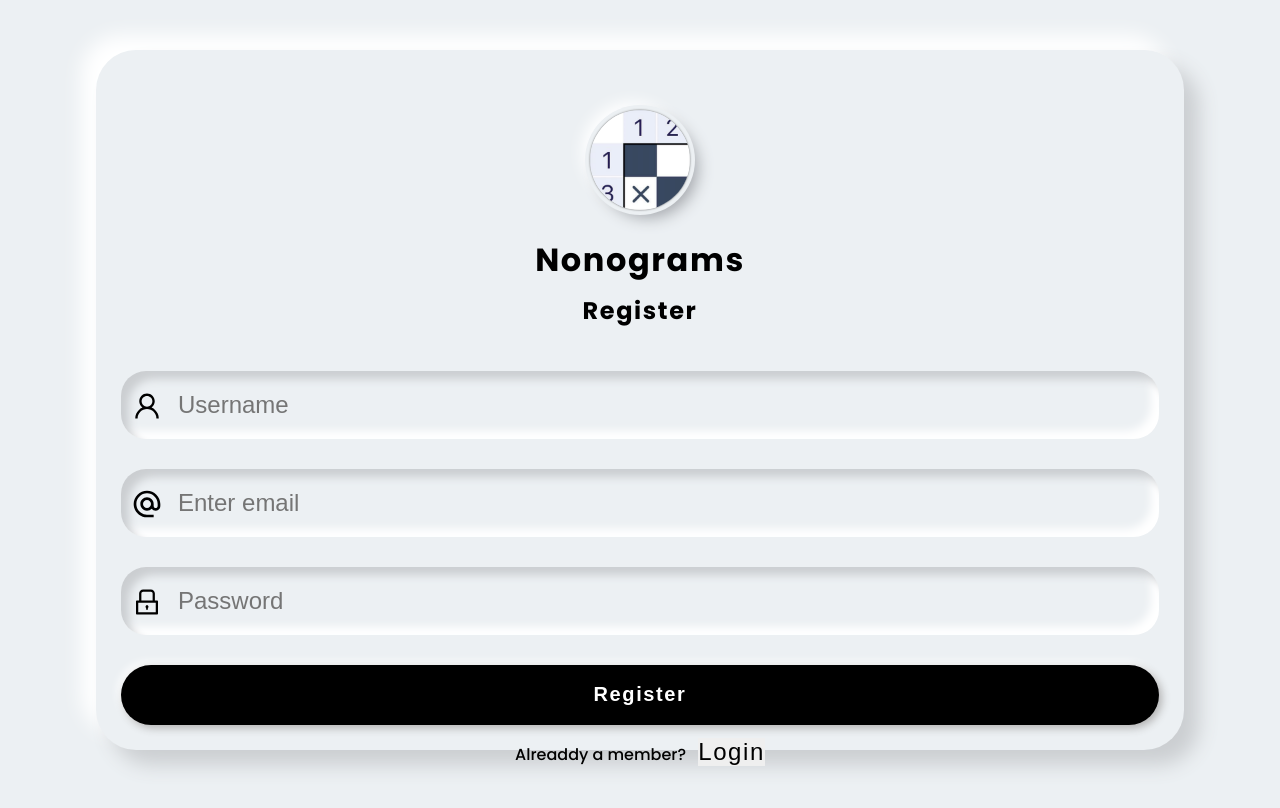
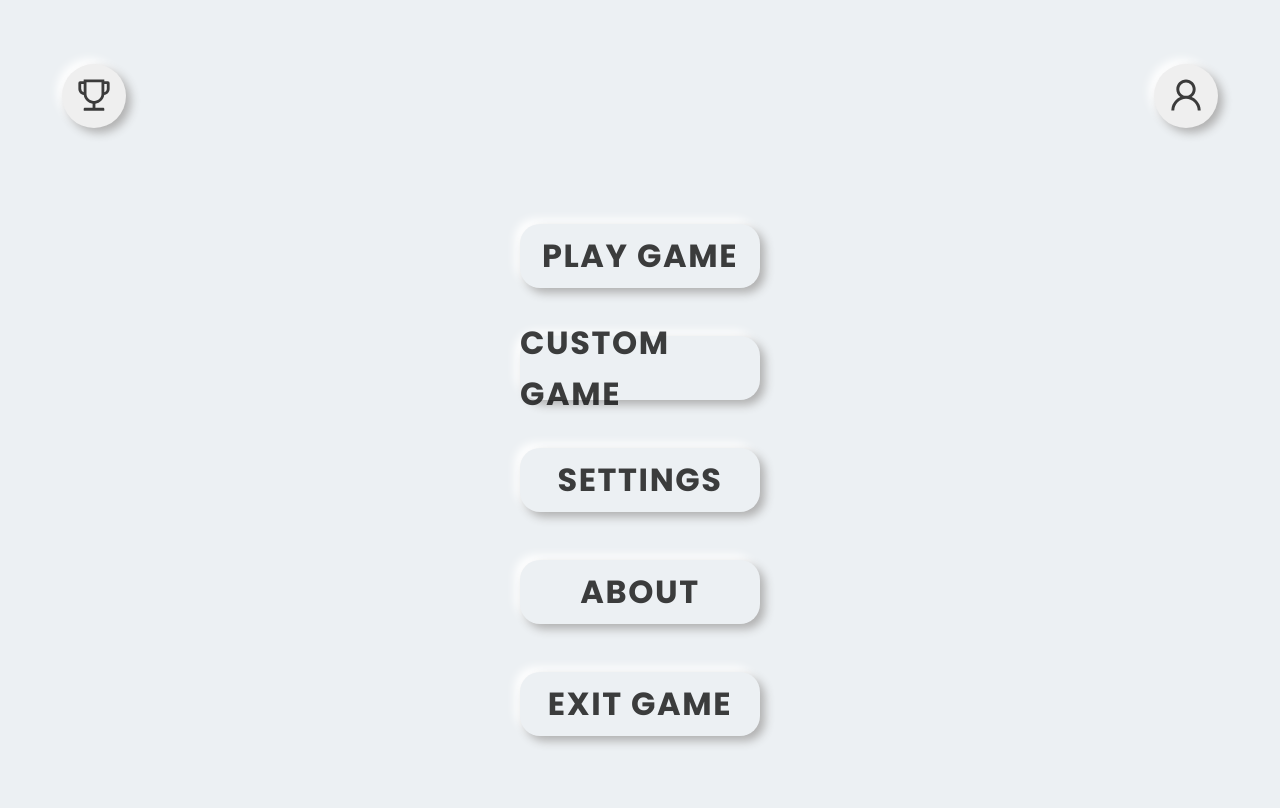
Before and after one commit to Marian-Janolek/nonograms, a React (Create React App) app in the folder frontend/: page / in a window 1280 px wide. Shown: the top 808 px of the page. Built offline with nearby package versions, Linux system fonts and the light colour scheme; a web font is replaced by a local one.

Commit message:
add generic button and navbar

```diff
--- a/frontend/src/App.tsx
+++ b/frontend/src/App.tsx
@@ -1,10 +1,15 @@
-import Login from './components/Login';
+import Login from './pages/Login';
+import { BrowserRouter as Router, Route, Routes } from 'react-router-dom';
+import Home from './pages/Home';
 
 function App() {
   return (
-    <div>
-      <Login />
-    </div>
+    <Router>
+      <Routes>
+        <Route path="/register" element={<Login />} />
+        <Route path="/" element={<Home />} />
+      </Routes>
+    </Router>
   );
 }
 
--- /dev/null
+++ b/frontend/src/components/Button.tsx
@@ -0,0 +1,38 @@
+import React from 'react';
+import styled from 'styled-components';
+import { Link } from 'react-router-dom';
+
+interface TextI {
+  text: string;
+  path: string;
+}
+
+const Button: React.FC<TextI> = ({ text, path }) => {
+  return (
+    <Link to={path}>
+      <Wrapper>
+        <span>{text}</span>
+      </Wrapper>
+    </Link>
+  );
+};
+
+const Wrapper = styled.div`
+  text-transform: uppercase;
+  width: 15rem;
+  height: 4rem;
+  box-shadow: 5px 5px 10px #b1b1b1, -5px -5px 10px #fff;
+  border-radius: 20px;
+  display: flex;
+  align-items: center;
+  justify-content: center;
+
+  span {
+    font-size: var(--bigger-font-size);
+    letter-spacing: var(--spacing);
+    font-weight: var(--font-bold);
+    opacity: 0.75;
+  }
+`;
+
+export default Button;
--- /dev/null
+++ b/frontend/src/components/HomeMenu.tsx
@@ -0,0 +1,33 @@
+import React from 'react';
+import styled from 'styled-components';
+import { Navbar, Button } from './';
+
+const HomeMenu: React.FC = () => {
+  return (
+    <Wrapper className="wrapper">
+      <Navbar />
+      <div className="select-btns">
+        <Button text="play game" path="selectGame" />
+        <Button text="custom game" path="customGame" />
+        <Button text="settings" path="settings" />
+        <Button text="about" path="about" />
+        <Button text="exit game" path="exit" />
+      </div>
+    </Wrapper>
+  );
+};
+
+const Wrapper = styled.div`
+  display: flex;
+  flex-direction: column;
+  justify-content: space-between;
+
+  .select-btns {
+    display: flex;
+    flex-direction: column;
+    gap: 3rem;
+    padding-bottom: 4rem;
+  }
+`;
+
+export default HomeMenu;
--- /dev/null
+++ b/frontend/src/components/Navbar.tsx
@@ -0,0 +1,37 @@
+import React from 'react';
+import { AiOutlineUser, AiOutlineTrophy } from 'react-icons/ai';
+import styled from 'styled-components';
+
+const Navbar: React.FC = () => {
+  return (
+    <Wrapper>
+      <button>
+        <AiOutlineTrophy />
+      </button>
+      <button>
+        <AiOutlineUser />
+      </button>
+    </Wrapper>
+  );
+};
+
+const Wrapper = styled.nav`
+  display: flex;
+  align-items: center;
+  justify-content: space-between;
+  flex-direction: row;
+  width: 95%;
+  button {
+    width: 4rem;
+    height: 4rem;
+    border-radius: 50%;
+    box-shadow: 5px 5px 10px #b1b1b1, -5px -5px 10px #fff;
+
+    svg {
+      font-size: 2.5rem;
+      opacity: 0.75;
+    }
+  }
+`;
+
+export default Navbar;
--- /dev/null
+++ b/frontend/src/components/index.js
@@ -0,0 +1,5 @@
+import Navbar from './Navbar';
+import HomeMenu from './HomeMenu';
+import Button from './Button';
+
+export { Navbar, HomeMenu, Button };
--- a/frontend/src/index.css
+++ b/frontend/src/index.css
@@ -15,9 +15,7 @@
   --z-fixed: 100;
   --spacing: 0.1rem;
   --radius: 0.25rem;
-  --max-width: 1170px;
   --main-color: #ecf0f3;
-  --gray-color: #515152;
   --shadow: 0 5px 15px rgba(0, 0, 0, 0.2);
   --transition: all 0.4s linear;
 }
@@ -48,13 +46,9 @@ body {
   font-weight: var(--font-medium);
   line-height: 1.6;
   background-color: var(--main-color);
+  overflow: hidden;
   height: 100vh;
   width: 100vw;
-  overflow: hidden;
-  display: flex;
-  align-items: center;
-  justify-content: center;
-  flex-direction: column;
 }
 h1,
 h2,
@@ -77,3 +71,17 @@ img {
   height: auto;
   display: block;
 }
+button {
+  border: none;
+  outline: none;
+}
+.wrapper {
+  display: flex;
+  align-items: center;
+  flex-direction: column;
+  width: 95vw;
+  margin: 0 auto;
+  margin-top: 4rem;
+  padding-bottom: 4rem;
+  height: 100vh;
+}
--- /dev/null
+++ b/frontend/src/pages/Home.tsx
@@ -0,0 +1,12 @@
+import React from 'react';
+import { HomeMenu } from '../components';
+
+const Home: React.FC = () => {
+  return (
+    <div>
+      <HomeMenu />
+    </div>
+  );
+};
+
+export default Home;
--- a/frontend/src/components/Login.tsx
+++ b/frontend/src/pages/Login.tsx
@@ -18,7 +18,7 @@ const initialState: InitialStateI = {
   isMember: false,
 };
 
-const Login = () => {
+const Login: React.FC = () => {
   const [values, setValues] = useState<InitialStateI>(initialState);
 
   const toggleMember = () => {
@@ -26,7 +26,8 @@ const Login = () => {
   };
 
   return (
-    <Wrapper>
+    <Wrapper className="wrapper">
+      <div className="login">
         <div className="logo">
           <img src={logo} alt="logo" />
         </div>
@@ -59,18 +60,20 @@ const Login = () => {
             </button>
           </p>
         </form>
+      </div>
     </Wrapper>
   );
 };
 
 const Wrapper = styled.div`
+  .login {
     width: 85vw;
     height: 700px;
     padding: 60px 20px 35px 20px;
     border-radius: 40px;
     background-color: var(--main-color);
     box-shadow: 15px 15px 20px #cbced1, -15px -15px 20px #fff;
-
+  }
   .logo {
     width: 100px;
     height: 100px;
@@ -87,12 +90,14 @@ const Wrapper = styled.div`
     padding-top: 24px;
     letter-spacing: var(--spacing);
     text-transform: capitalize;
+    font-weight: var(--font-semi-bold);
   }
   .subtitle {
     text-align: center;
     padding-top: 7px;
     letter-spacing: var(--spacing);
     text-transform: capitalize;
+    font-weight: var(--font-semi-bold);
   }
   .fields {
     width: 100%;
@@ -156,6 +161,20 @@ const Wrapper = styled.div`
       letter-spacing: var(--spacing);
     }
   }
+
+  @media (min-width: 430px) {
+    .login {
+      height: 750px;
+      width: 75vw;
+    }
+
+    p {
+      font-size: var(--big-font-size);
+      button {
+        font-size: var(--bigger-font-size);
+      }
+    }
+  }
 `;
 
 export default Login;
```
Also changed, not shown: frontend/public/index.html (+1 -22 lines). Lines whose indentation alone changed are shown as unchanged.
